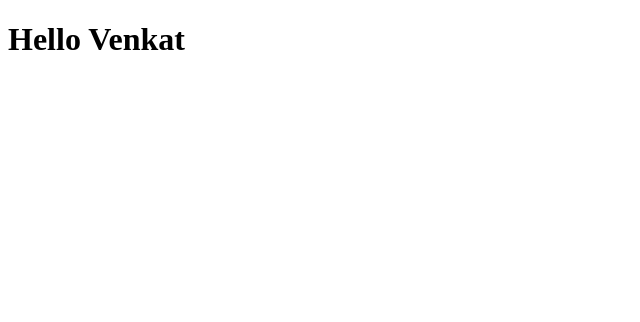
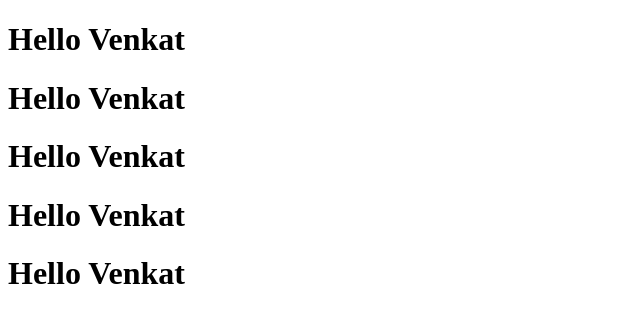
Before and after one commit to venkadachalam2411/Venkat, a plain HTML site: page index.html in a window 1280 px wide. Shown: the whole page, without its empty margins (0-640 px from the left). Drawn offline with Linux system fonts and the light colour scheme.

Commit message:
second commit

```diff
--- a/index.html
+++ b/index.html
@@ -7,5 +7,9 @@
 </head>
 <body>
     <h1>Hello Venkat</h1>
+    <h1>Hello Venkat</h1>
+    <h1>Hello Venkat</h1>
+    <h1>Hello Venkat</h1>
+    <h1>Hello Venkat</h1>
 </body>
 </html>
```
